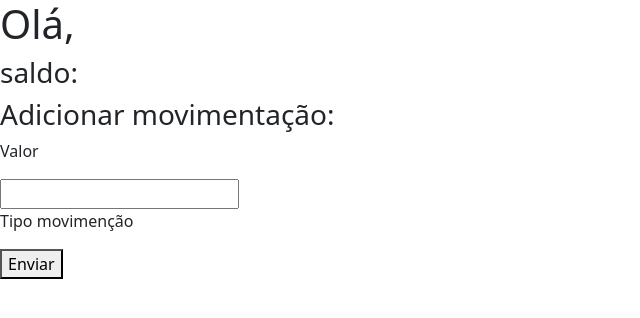
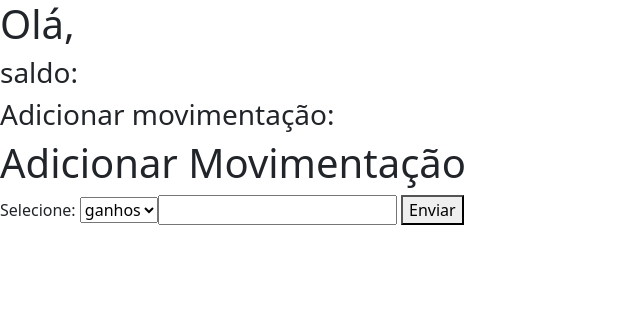
Before and after one commit to annydomingos/Supple, a Django app: page / in a window 1280 px wide. Shown: the top 318 px of the page, without its empty margins (0-640 px from the left). Run offline with Django 4.2, Linux system fonts and the light colour scheme; some libraries are stand-ins or nearby versions.

Commit message:
pequena alteração no html

```diff
--- a/financeiro/templates/index.html
+++ b/financeiro/templates/index.html
@@ -11,27 +11,31 @@
 </head>
 
 <body>
-{% bootstrap_javascript%}
+    {% bootstrap_javascript%}
     <h1>Olá, {{request.user.first_name}}</h1>
     <h3>saldo:</h3>
     {% bootstrap_messages %}
     <h3>Adicionar movimentação:</h3>
     <form action='/submit/' method='post'>
-    {% csrf_token %}
+        {% csrf_token %}
 
 
-        <p><label>Valor </label></p>
-        <input name="valor" type="number" step="0.01" required>
+        <h1>Adicionar Movimentação</h1>
+        <form action='/submit/' method='post'>
+            <label for="valor" class="select">Selecione:
+                <select name="valor" id="valor">
+                    <option value="ganhos">ganhos</option>
+                    <option value="gastos">gastos</option>
+                    <label>Valor
+                    <input name="valor" type="number" required>
+                </label>
+            </select>
+            <button type="submit " value='submit'>Enviar</button>
+            </label>
+        </form>
 
-        <p><label>Tipo movimenção</label></p>
-
-        <input name="usuario" style="display: none;" value="{{request.user.id}}" type="number">
-        <input name="carteira" style="display: none;" value="1" type="number">
-
-
-        <button type="submit" value='submit'>Enviar</button>
-    </form>
 
 
 </body>
+
 </html>
```
